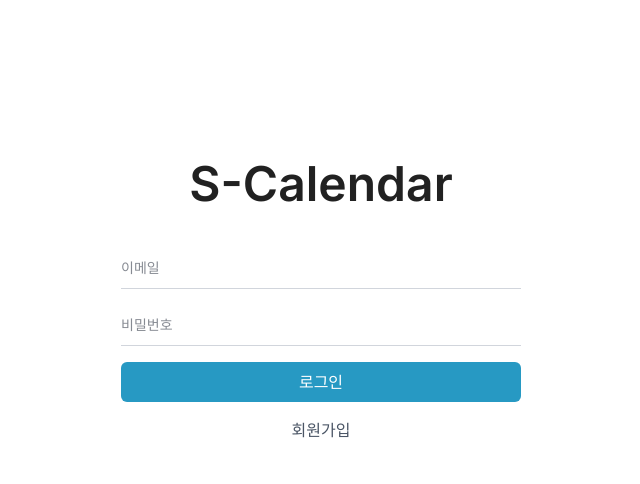
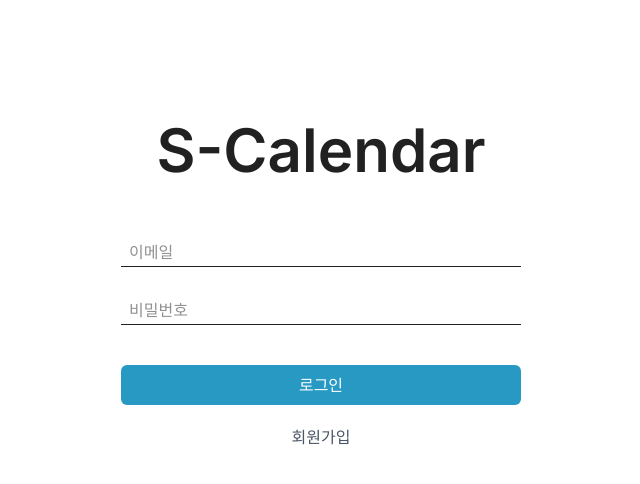
Before and after one commit to kska01/mirror-repository, a React (Vite) app in the folder fe/: page /login in a window 1280 px wide. Shown: the top 484 px of the page, without its empty margins (319-959 px from the left). Built offline with nearby package versions, Linux system fonts and the light colour scheme; a web font is replaced by a local one.

Commit message:
[BCW-34] refactor: 로그인 페이지 css 리팩토링 (#44)

```diff
--- a/fe/src/pages/Login.jsx
+++ b/fe/src/pages/Login.jsx
@@ -16,7 +16,6 @@ export default function Login() {
 
   const handleFormInput = async (e) => {
     const { name, value } = e.target;
-
 
     setFormData((prev) => ({
       ...prev,
@@ -45,32 +44,37 @@ export default function Login() {
     }
   };
 
+  const toHome = () => {
+    navigate('/');
+  };
+
+  const toSignup = () => {
+    navigate('/signup')
+  }
+
   return (
-    <div className="flex items-center flex-col gap-10 m-40 text-center">
-      <Link to="/">
-        <h1 className="text-5xl font-semibold">S-Calendar</h1>
-      </Link>
+    <div className="flex flex-col items-center gap-15 mt-30">
+      <h1 className="text-6xl font-semibold" onClick={toHome}>
+        S-Calendar
+      </h1>
+      <section className="w-100">
         <form onSubmit={handleSubmit}>
-        <div className="space-y-4 w-100">
-          <div className="space-y-2">
-            <label htmlFor="username"></label>
           <input
-              className="w-full py-2.5 text-gray-900 bg-transparent border-0 border-b border-gray-300
-                  focus:outline-none focus:border-gray-900 focus:ring-0 text-sm"
+            className="w-80 px-2 focus:outline-none"
+            type="email"
             id="username"
             name="username"
-              required
             placeholder="이메일"
             value={formData.username}
             onChange={handleFormInput}
+            requried
           />
-          </div>
-
-          <div className="space-y-2">
-            <label htmlFor="password"></label>
+          <hr className="mt-0.5" />
+          <p className="text-red-600 text-[15px] mb-2 text-right invisible">
+            <br />
+          </p>
           <input
-              className="w-full py-2.5 text-gray-900 bg-transparent border-0 border-b border-gray-300
-                  focus:outline-none focus:border-gray-900 focus:ring-0 text-sm"
+            className="w-80 px-2 focus:outline-none"
             type="password"
             id="password"
             name="password"
@@ -79,23 +83,27 @@ export default function Login() {
             value={formData.password}
             onChange={handleFormInput}
           />
-          </div>
+          <hr className="mt-0.5 mb-10" />
 
-          {error && <div style={{color : "red"}}>{error}</div>}
+          <p className="text-red-600 text-[15px] mb-8">
+            {error && <div>{error}</div>}
+          </p>
 
           <button
-            className="w-full py-2 px-4 bg-primary text-white rounded-md text-base
-                hover:bg-secondary focus:outline-none focus:ring-2 focus:ring-offset-2 focus:ring-primary"
+            className="w-full py-2 px-4 bg-primary text-white rounded-md text-base cursor-pointer
+                hover:bg-secondary focus:outline-none focus:ring-2 focus:ring-offset-2 focus:ring-primary mb-1"
             type="submit"
           >
             {isLoading ? '처리중...' : '로그인'}
           </button>
-
-          <nav className="text-center text-base text-gray-600">
-            <Link to="/signup">회원가입</Link>
-          </nav>
-        </div>
         </form>
+        <button
+          className="w-full mt-2 py-2 px-4 bg-white text-gray-600 rounded-md text-base cursor-pointer mb-10"
+          onClick={toSignup}
+        >
+          회원가입
+        </button>
+      </section>
     </div>
   );
 }
--- a/fe/src/pages/Signup.jsx
+++ b/fe/src/pages/Signup.jsx
@@ -240,11 +240,13 @@ export default function Signup() {
           <hr className="mt-0.5" />
           {!validation.password.isValid && validation.password.isTouched ? (
             <p className="text-red-600 text-[15px] mb-2 text-right">
-              8자 이상, 영문, 숫자, 특수문자(#, ?, !)가<br /> 각각 1자 이상 포함되어야 합니다.
+              8자 이상, 영문, 숫자, 특수문자(#, ?, !)가
+              <br /> 각각 1자 이상 포함되어야 합니다.
             </p>
           ) : (
             <p className="text-red-600 text-[15px] mb-2 text-right invisible">
-              8자 이상, 영문, 숫자, 특수문자(#, ?, !)가<br /> 각각 1자 이상 포함되어야 합니다.
+              8자 이상, 영문, 숫자, 특수문자(#, ?, !)가
+              <br /> 각각 1자 이상 포함되어야 합니다.
             </p>
           )}
           <input
```
Lines whose indentation alone changed are shown as unchanged.
